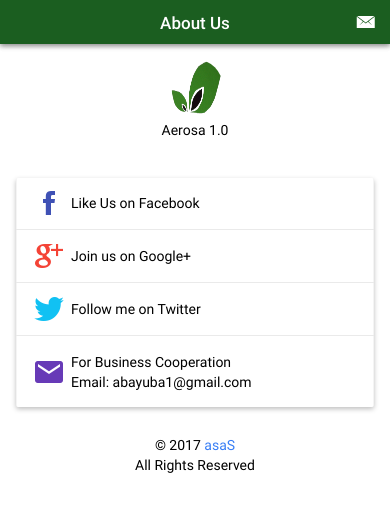
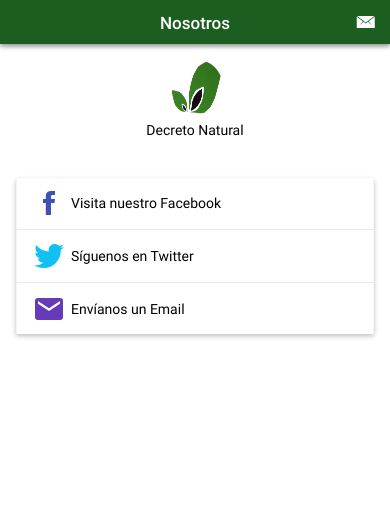
Before and after one commit to abayuba/Decreto-Natural, a plain HTML site: page www/index.html at #/aerosa/about_us in a window 390 px wide. Drawn offline with Linux system fonts and the light colour scheme; some packages are replaced by stand-ins of ours; files whose address does not match are found by name.

Commit message:
Add existing file

```diff
--- a/www/templates/aerosa-about_us.html
+++ b/www/templates/aerosa-about_us.html
@@ -1,45 +1,39 @@
-	<ion-view view-title="About Us" hide-nav-bar="false" >
+	<ion-view view-title="Nosotros" hide-nav-bar="false" >
 		<!-- content -->
 		<ion-content delegate-handle="top"   id="page-about_us" class="padding page-about_us">
 
 
   <div class="text-center">
     <img class="avatar relative" ng-src="data/images/images/logo123123.png" />
-    <p>Aerosa 1.0</p>
+    <p>Decreto Natural</p>
   </div>
 
 <br/>
 
 <div class="list card">
 
-  <a class="item item-icon-left" ng-click="openURL('http://')" >
+  <a class="item item-icon-left" ng-click="openURL('https://www.facebook.com/Decreto-Natural-1139982116077154/?fref=ts')" >
     <i class="positive icon ion-social-facebook"></i>
-    Like Us on Facebook
+   Visita nuestro Facebook
   </a>
 
-  <a class="item item-icon-left" ng-click="openURL('https://')" >
-    <i class="assertive icon ion-social-googleplus"></i>
-    Join us on Google+
+
+  <a class="item item-icon-left" ng-click="openURL('https://twitter.com/search?q=Decreto%20Natural&src=typd')" >
+    <i class="calm icon ion-social-twitter"></i>
+   Síguenos en Twitter
   </a>
 
-  <a class="item item-icon-left" ng-click="openURL('http://')" >
-    <i class="calm icon ion-social-twitter"></i>
-   Follow me on Twitter
-  </a>
+   <a class="item item-icon-left" ng-click="openURL('mailto:guille4201@gmail.com')" >
+    <i class="icon ion-android-mail royal"></i>
+    Envíanos un Email<br/>
 
-   <a class="item item-icon-left" ng-click="openURL('mailto:abayuba1@gmail.com')" >
-    <i class="icon ion-android-mail royal"></i>
-    For Business Cooperation<br/>
-    <span>
-        Email: abayuba1@gmail.com
-    </span>
   </a>
 
 </div>
 
 <br/>
 <div class="text-center">
-<p>&copy; 2017 <a ng-click="openURL('http://aplicacionesmoviles.uy')" >asaS </a><br/>All Rights Reserved</p>
+
 </div>
 
 
```
